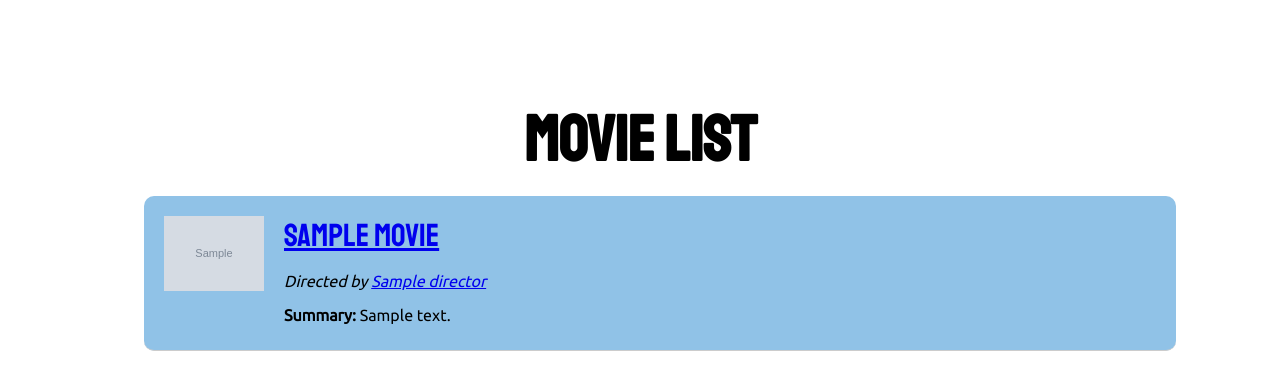
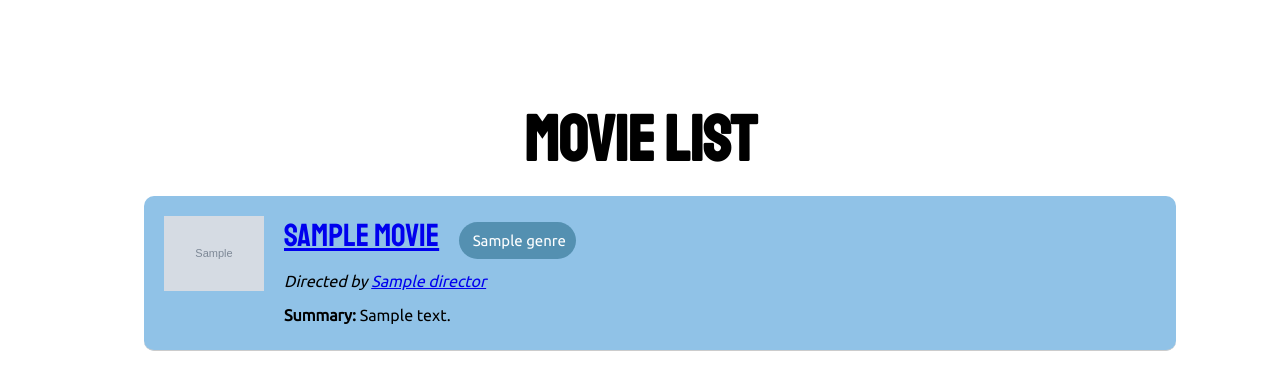
Before and after one commit to Novel-Public-Health/Novel-Public-Health, a Django app: template catalog/templates/catalog/movie_list.html in a window 1280 px wide. Shown: the part 105-495 px from the top of the page. Run offline with Django 3.2, Linux system fonts and the light colour scheme; the template is opened without the code that fills it: most values are stand-ins (such as "Sample title", 1, 10 or a date in 2020); grey boxes marked "Sample" are stand-in pictures.

Commit message:
added tags/more CSS cleanup

```diff
--- a/NovelBlog/templates/add_comment.html
+++ b/NovelBlog/templates/add_comment.html
@@ -2,7 +2,7 @@
 {% load crispy_forms_tags %}
 {% block content %}
 <div style="height: 100%; background-color: white; display: flex; flex-direction:column; justify-content: center; align-items: center; margin-bottom: 0px;">
-    <h1 style="color: black;">Add Comment</h1>
+    <h1 id= "novel-title" style="color: black;">Add Comment</h1>
 </div>
 <hr style="width: 80%;">
 <div class="blog-page" style="background-color: white; display: flex; align-items: center; justify-content: center; padding-top:0%; padding-bottom: 10%; margin-top: 0px;">
@@ -10,6 +10,6 @@
         {% csrf_token %}
         <!-- {{ form.as_p }} -->
         {{ form|crispy }}
-        <button class="btn btn-secondary">Post</button>
+        <button class="myButton">Post</button>
     </form>
 {% endblock %}
--- a/NovelBlog/templates/post_details.html
+++ b/NovelBlog/templates/post_details.html
@@ -45,7 +45,7 @@
                                     <small style="float:right"> {{ comment.date_added }}</small>
                                     <br/>
                                 </div>
-
+                            <br/>
                             {% endfor %}
                     {% else %}
                         <a id="startDiscussion"  style="text-decoration: none; color: rgb(37, 169, 202);" href="{% url 'add_comment' post.pk %}">Add a comment</a>
@@ -61,6 +61,7 @@
                                     <small style="float:right"> {{ comment.date_added }}</small>
                                     <br/>
                                 </div>
+                                <br/>
                             {% endfor %}
                     {% endif %}
                 {% endif %}
--- a/catalog/static/css/styles.css
+++ b/catalog/static/css/styles.css
@@ -813,6 +813,19 @@ h5 {
    font-style: italic;
 }
 
+.movieTags {
+    /* #5490B1 */
+    background-color: #5490B1;
+    border-radius: 20px;
+    padding: 10px;
+    width: 25%;
+    color: white;
+    text-align: center;
+    font-size: 15px;
+    /* float: right; */
+    display: inline;
+}
+
 .researchArticles {
     background-color: white;
     border-bottom: 1px solid #ccc;
--- a/catalog/templates/catalog/movie_list.html
+++ b/catalog/templates/catalog/movie_list.html
@@ -10,6 +10,7 @@
       <li class="movieBlock">
         <img class="moviePoster" src="{{ movie.thumbnail }}" alt= "{{ movie.title }}">
         <a class= "movieTitle" href="{{ movie.get_absolute_url }}">{{ movie.title }}</a>
+        <p class="movieTags">  {{ movie.genre }} </p>
 
         <p class= "movieDirector"> Directed by <a href="{{ movie.director.get_absolute_url }}">{{ movie.director }}</a> </p>
         <p class= "movieDescription"><strong>Summary:</strong> {{ movie.summary }}</p>
--- a/catalog/views.py
+++ b/catalog/views.py
@@ -124,6 +124,12 @@ class MovieListView(generic.ListView):
     """Generic class-based view for a list of movies."""
     model = Movie
     paginate_by = 10
+
+    # sort in alphabetical order
+    def get_ordering(self):
+        ordering = self.request.GET.get('ordering', 'title')
+        # validate ordering here
+        return ordering
 
 
 class MovieDetailView(generic.DetailView):
```
